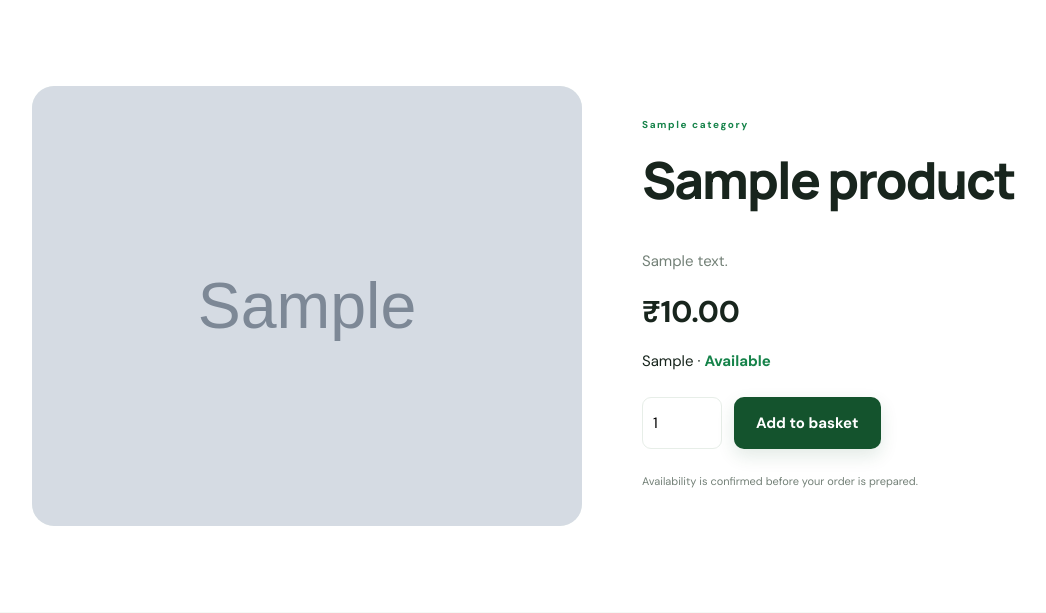
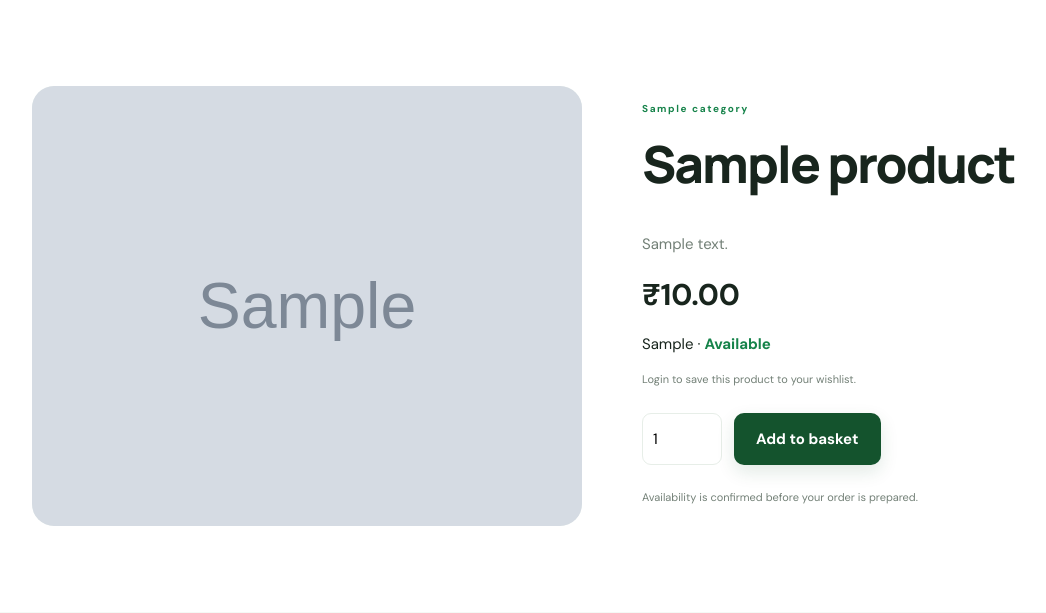
Before and after one commit to Dharun7715/Tharai-Basket, a Flask app: page /product/1 in a window 1280 px wide. Shown: the part 82-695 px from the top of the page, without its empty margins (28-1074 px from the left). Run offline with Flask 3, Linux system fonts and the light colour scheme; tables that the repository leaves empty hold one stand-in row (values such as "Sample post"); grey boxes marked "Sample" are stand-in pictures; some libraries are stand-ins or nearby versions.

Commit message:
Add wishlist action to product details

```diff
--- a/app/templates/product.html
+++ b/app/templates/product.html
@@ -1 +1,32 @@
-{% extends 'base.html' %}{% block title %}{{ product.name }} | Tharai Basket{% endblock %}{% block content %}<section class="section"><div class="container detail-grid"><div class="detail-image">{% if product.image %}<img src="{{ url_for('static', filename=product.image) }}" alt="{{ product.name }}">{% else %}<div class="product-placeholder">🛍️</div>{% endif %}</div><div class="detail-copy"><span class="eyebrow">{{ product.category.name if product.category else 'DAILY ESSENTIAL' }}</span><h1>{{ product.name }}</h1><p class="muted">{{ product.description or 'A daily essential selected for your home.' }}</p><div class="product-price detail-price"><strong>{{ product.price|inr }}</strong>{% if product.mrp > product.price %}<del>{{ product.mrp|inr }}</del><span class="discount-tag">{{ product.discount_percent }}% OFF</span>{% endif %}</div><p>{{ product.unit }} · {% if product.stock > 0 %}<span class="stock-good">Available</span>{% else %}<span class="stock-out">Out of stock</span>{% endif %}</p><form method="post" action="{{ url_for('cart_add', product_id=product.id) }}" class="add-detail"><input type="hidden" name="csrf_token" value="{{ csrf_token() }}"><input type="number" name="quantity" value="1" min="1" max="{{ product.stock }}"><button class="btn" {% if product.stock <= 0 %}disabled{% endif %}>Add to basket</button></form><p class="muted tiny">Availability is confirmed before your order is prepared.</p></div></div></section>{% endblock %}
+{% extends 'base.html' %}
+{% block title %}{{ product.name }} | Tharai Basket{% endblock %}
+{% block content %}
+<section class="section">
+  <div class="container detail-grid">
+    <div class="detail-image">
+      {% if product.image %}<img src="{{ url_for('static', filename=product.image) }}" alt="{{ product.name }}">{% else %}<div class="product-placeholder">🛍️</div>{% endif %}
+    </div>
+    <div class="detail-copy">
+      <span class="eyebrow">{{ product.category.name if product.category else 'DAILY ESSENTIAL' }}</span>
+      <h1>{{ product.name }}</h1>
+      <p class="muted">{{ product.description or 'A daily essential selected for your home.' }}</p>
+      <div class="product-price detail-price"><strong>{{ product.price|inr }}</strong>{% if product.mrp > product.price %}<del>{{ product.mrp|inr }}</del><span class="discount-tag">{{ product.discount_percent }}% OFF</span>{% endif %}</div>
+      <p>{{ product.unit }} · {% if product.stock > 0 %}<span class="stock-good">Available</span>{% else %}<span class="stock-out">Out of stock</span>{% endif %}</p>
+      {% if current_user.is_authenticated and current_user.role == 'customer' %}
+      <form method="post" action="{{ url_for('wishlist_toggle', product_id=product.id) }}" style="margin:14px 0">
+        <input type="hidden" name="csrf_token" value="{{ csrf_token() }}">
+        <button class="btn btn-outline" type="submit">{% if is_wishlisted %}♥ Remove from wishlist{% else %}♡ Add to wishlist{% endif %}</button>
+      </form>
+      {% elif not current_user.is_authenticated %}
+      <p class="muted tiny"><a href="{{ url_for('login') }}">Login</a> to save this product to your wishlist.</p>
+      {% endif %}
+      <form method="post" action="{{ url_for('cart_add', product_id=product.id) }}" class="add-detail">
+        <input type="hidden" name="csrf_token" value="{{ csrf_token() }}">
+        <input type="number" name="quantity" value="1" min="1" max="{{ product.stock }}">
+        <button class="btn" {% if product.stock <= 0 %}disabled{% endif %}>Add to basket</button>
+      </form>
+      <p class="muted tiny">Availability is confirmed before your order is prepared.</p>
+    </div>
+  </div>
+</section>
+{% endblock %}
```
